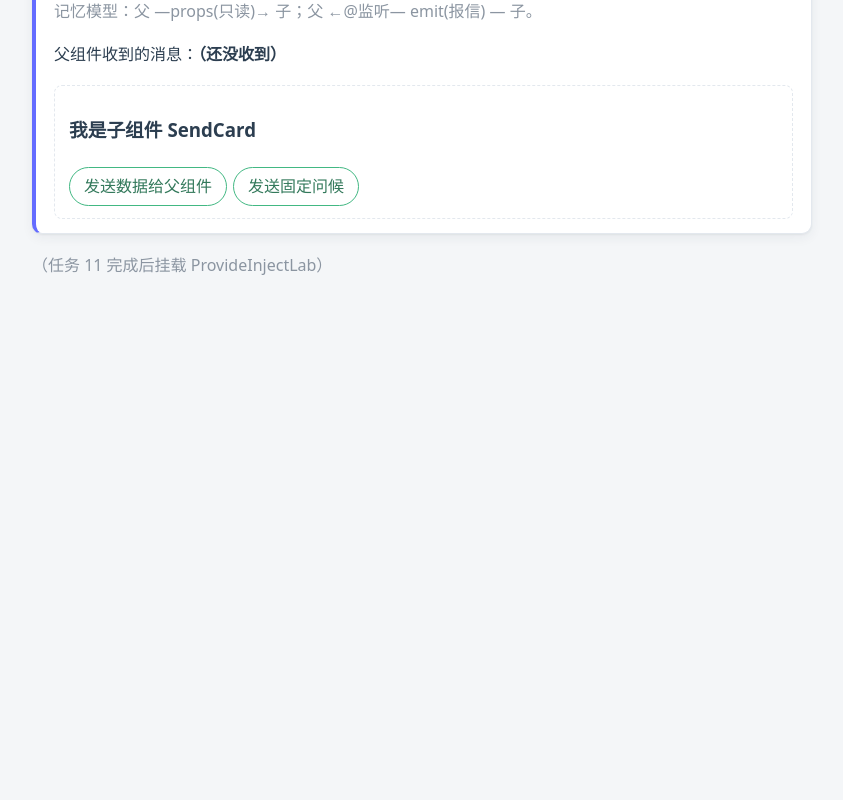
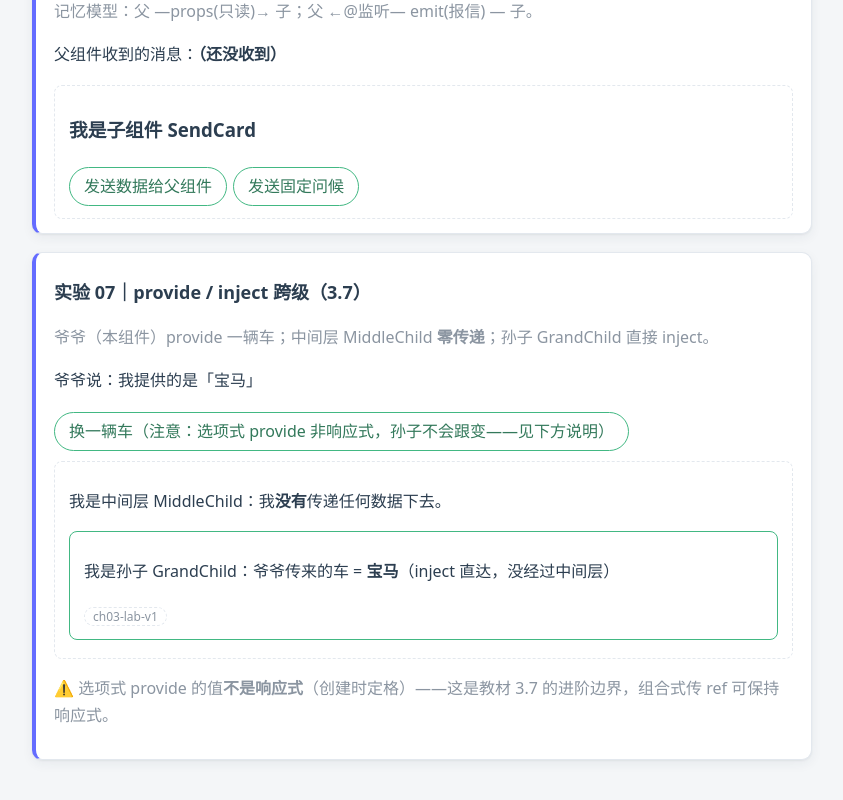
Before and after one commit to yuanye-01/web-framework-32605150620, a Vue app in the folder labs/ch03-components/: page / in a window 1280 px wide. Shown: the part 2388-3188 px from the top of the page, without its empty margins (218-1061 px from the left). Before the commit the page ends 2813 px from the top, so only its background shows below. Built offline with nearby package versions, Linux system fonts and the light colour scheme.

Commit message:
ch03-components-32605150620

```diff
--- a/labs/ch03-components/src/App.vue
+++ b/labs/ch03-components/src/App.vue
@@ -38,7 +38,7 @@
     <section id="exp-04"><ScopedLab /></section>
     <section id="exp-05"><PropsLab /></section>
     <section id="exp-06"><EmitLab /></section>
-    <section id="exp-07"><p class="muted">（任务 11 完成后挂载 ProvideInjectLab）</p></section>
+    <section id="exp-07"><ProvideInjectLab /></section>
   </div>
 </template>
 
@@ -50,10 +50,11 @@ import LocalDemo from './experiments/03-register/LocalDemo.vue'
 import ScopedLab from './experiments/04-scoped/ScopedLab.vue'
 import PropsLab from './experiments/05-props/PropsLab.vue'
 import EmitLab from './experiments/06-emit/EmitLab.vue'
+import ProvideInjectLab from './experiments/07-provide-inject/ProvideInjectLab.vue'
 
 export default {
   name: 'App',
-  components: { CountOptions, CountSetup, LifecycleDemo, LocalDemo, ScopedLab, PropsLab, EmitLab }
+  components: { CountOptions, CountSetup, LifecycleDemo, LocalDemo, ScopedLab, PropsLab, EmitLab, ProvideInjectLab }
 }
 </script>
 
--- /dev/null
+++ b/labs/ch03-components/src/experiments/07-provide-inject/GrandChild.vue
@@ -0,0 +1,31 @@
+<!-- GrandChild.vue —— 孙组件：inject 直达爷爷的数据 -->
+<template>
+  <div class="grand">
+    <p>我是孙子 GrandChild：爷爷传来的车 = <b>{{ car }}</b>（inject 直达，没经过中间层）</p>
+    <span class="ver">{{ appVersion }}</span>
+  </div>
+</template>
+
+<script>
+export default {
+  name: 'GrandChild',
+  inject: ['car', 'appVersion']
+}
+</script>
+
+<style scoped>
+.grand {
+  border: 1px solid var(--primary);
+  border-radius: 8px;
+  padding: 10px 14px;
+  margin: 8px 0;
+}
+
+.ver {
+  font-size: 12px;
+  color: var(--muted);
+  border: 1px dashed var(--border);
+  border-radius: 999px;
+  padding: 0 8px;
+}
+</style>
--- /dev/null
+++ b/labs/ch03-components/src/experiments/07-provide-inject/MiddleChild.vue
@@ -0,0 +1,25 @@
+<!-- MiddleChild.vue —— 中间层：只负责往下渲染，零 props / 零 emit -->
+<template>
+  <div class="middle">
+    <p>我是中间层 MiddleChild：我<b>没有</b>传递任何数据下去。</p>
+    <GrandChild />
+  </div>
+</template>
+
+<script>
+import GrandChild from './GrandChild.vue'
+
+export default {
+  name: 'MiddleChild',
+  components: { GrandChild }
+}
+</script>
+
+<style scoped>
+.middle {
+  border: 1px dashed var(--border);
+  border-radius: 8px;
+  padding: 10px 14px;
+  margin: 8px 0;
+}
+</style>
--- /dev/null
+++ b/labs/ch03-components/src/experiments/07-provide-inject/ProvideInjectLab.vue
@@ -0,0 +1,48 @@
+<!-- ProvideInjectLab.vue —— 实验 07：跨级传递（3.7）
+     教材例 3-12 同构：爷爷 provide，孙子 inject，中间层零传递。
+     课程选项式：provide() 选项 + inject: []（教材用 provide()/inject() 函数，📖 对照） -->
+<template>
+  <div class="lab">
+    <h2>实验 07｜provide / inject 跨级（3.7）</h2>
+    <p class="muted">爷爷（本组件）provide 一辆车；中间层 MiddleChild <b>零传递</b>；孙子 GrandChild 直接 inject。</p>
+
+    <p>爷爷说：我提供的是「{{ car }}」</p>
+    <button @click="car = car === '宝马' ? '奔驰' : '宝马'">换一辆车（注意：选项式 provide 非响应式，孙子不会跟变——见下方说明）</button>
+
+    <MiddleChild />
+    <p class="muted">⚠️ 选项式 provide 的值<b>不是响应式</b>（创建时定格）——这是教材 3.7 的进阶边界，组合式传 ref 可保持响应式。</p>
+  </div>
+</template>
+
+<script>
+import MiddleChild from './MiddleChild.vue'
+
+export default {
+  name: 'ProvideInjectLab',
+  components: { MiddleChild },
+  provide() {
+    return {
+      car: this.car,
+      appVersion: 'ch03-lab-v1'     // 顺便再 provide 一个版本号
+    }
+  },
+  data() {
+    return { car: '宝马' }
+  }
+}
+</script>
+
+<style scoped>
+.lab {
+  background: var(--card, #fff);
+  border: 1px solid var(--border);
+  border-left: 4px solid var(--accent);
+  border-radius: var(--radius);
+  box-shadow: var(--shadow);
+  padding: 14px 18px;
+}
+
+.muted {
+  color: var(--muted);
+}
+</style>
```
